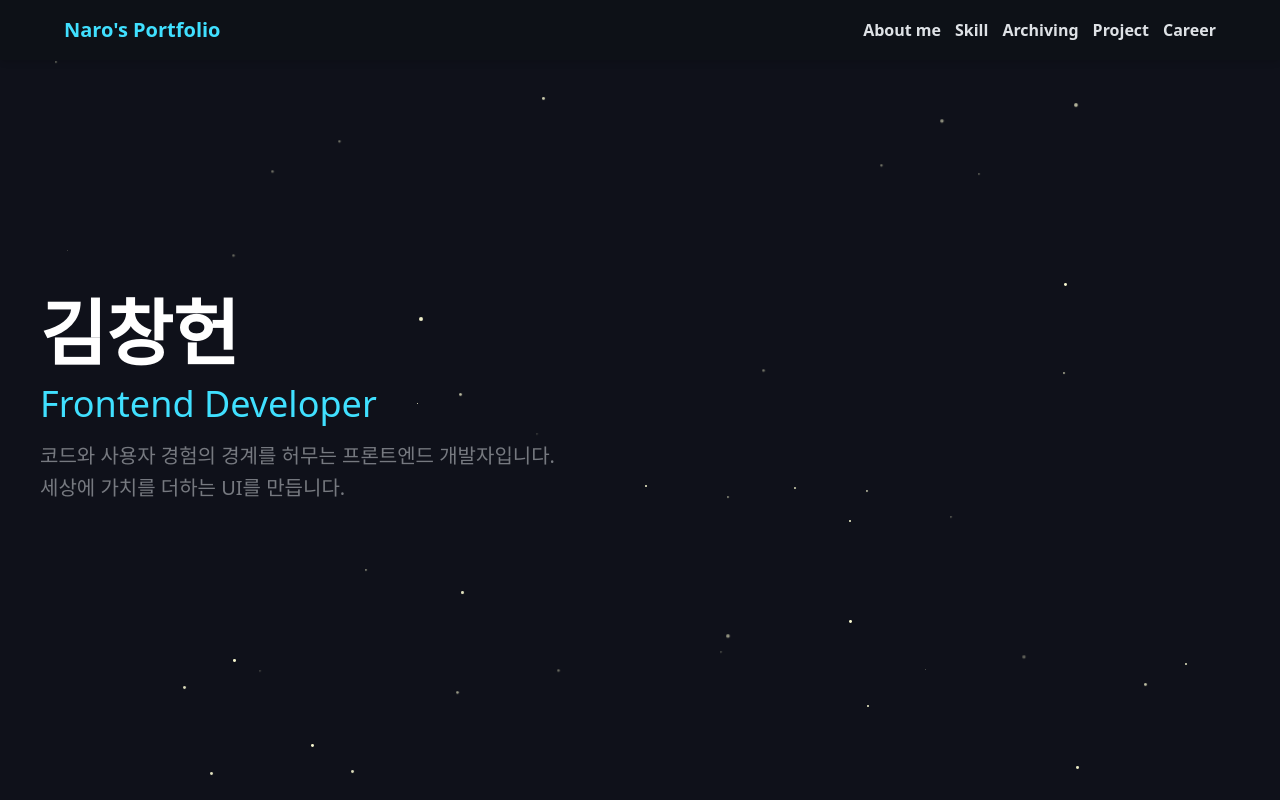
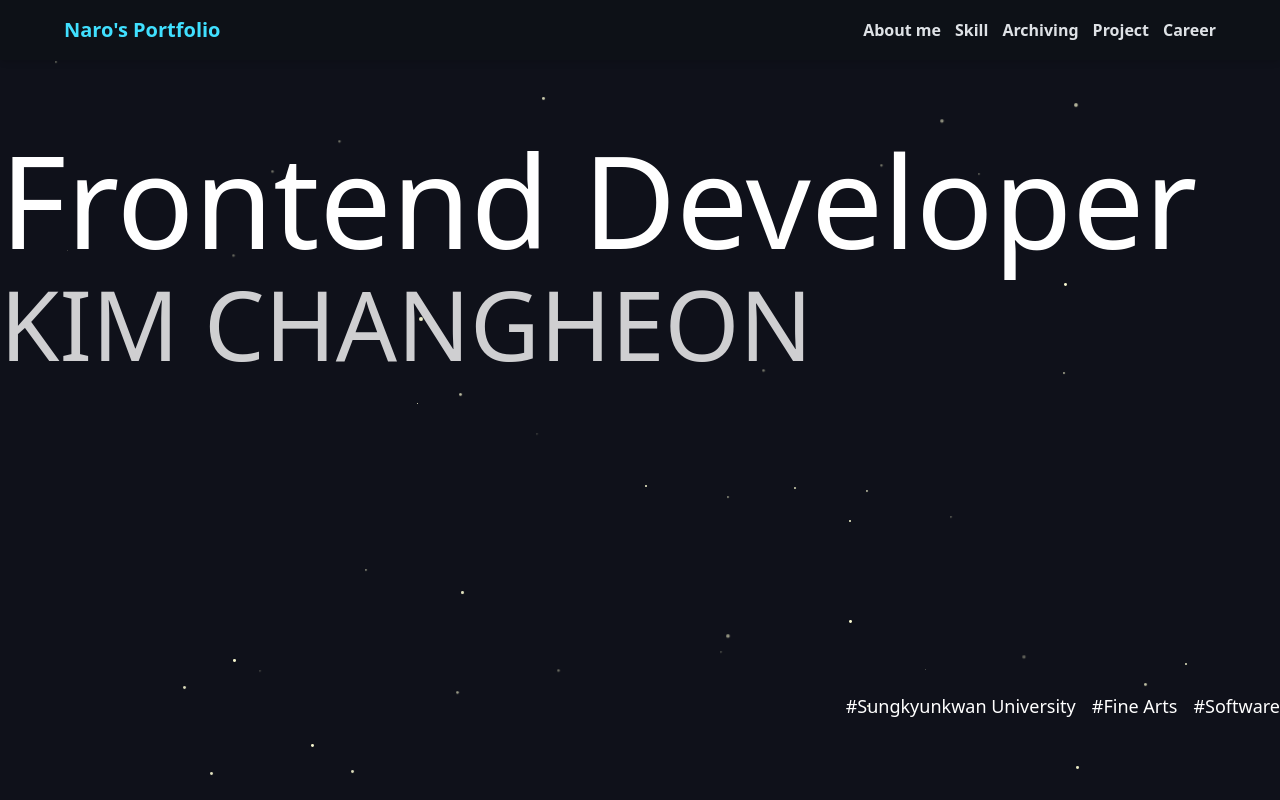
Before and after one commit to changheonkim/portfolio, a Next.js app: page / in a window 1280 px wide. Shown: the top 800 px of the page. Built offline with nearby package versions, Linux system fonts and the light colour scheme.

Commit message:
fix: 메인 텍스트 구성 변경

```diff
--- a/src/features/mainSection/ui/CentralText.tsx
+++ b/src/features/mainSection/ui/CentralText.tsx
@@ -1,59 +1,35 @@
-import { motion, useMotionValue, useTransform, animate } from 'framer-motion';
-import { useEffect } from 'react';
+import { motion } from 'framer-motion';
 
 export const CentralText = () => {
-  const baseText = 'hello, world :)' as string;
-  const count = useMotionValue(0);
-  const rounded = useTransform(count, (latest) => Math.round(latest));
-  const displayText = useTransform(rounded, (latest) =>
-    baseText.slice(0, latest),
-  );
-
-  useEffect(() => {
-    const controls = animate(count, baseText.length, {
-      type: 'tween',
-      duration: 1.5,
-      ease: 'easeIn',
-      repeat: 1,
-      repeatType: 'reverse',
-      repeatDelay: 0.5,
-    });
-    return controls.stop;
-  }, []);
-
   return (
-    <div className="relative flex flex-col items-start justify-center h-screen px-10 text-white overflow-hidden">
+    <div className="relative flex flex-col items-start h-screen px-10">
       {/* 기존 텍스트 내용 */}
-      <motion.h1
-        className="text-7xl font-extrabold text-white"
+      <motion.p
+        className="absolute top-[120px] left-0 text-9xl text-white mt-4"
         initial={{ opacity: 0, y: 50 }}
         animate={{ opacity: 1, y: 0 }}
-        transition={{ duration: 1.5, delay: 3.5 }}
-      >
-        김창헌
-      </motion.h1>
-      <motion.p
-        className="mt-4 text-4xl text-[#40e0ff]"
-        initial={{ opacity: 0, y: 50 }}
-        animate={{ opacity: 1, y: 0 }}
-        transition={{ duration: 1.5, delay: 3.6 }}
+        transition={{ duration: 1.5, delay: 1 }}
       >
         Frontend Developer
       </motion.p>
       <motion.p
-        className="mt-4 max-w-xl text-left text-xl text-opacity-50 leading-relaxed text-[#dee2e6]"
+        className="absolute top-[260px] left-0 text-8xl text-white text-opacity-80 mt-4"
         initial={{ opacity: 0, y: 50 }}
         animate={{ opacity: 1, y: 0 }}
-        transition={{ duration: 1.5, delay: 3.7 }}
+        transition={{ duration: 1.5, delay: 1.2 }}
       >
-        코드와 사용자 경험의 경계를 허무는 프론트엔드 개발자입니다. <br />
-        세상에 가치를 더하는 UI를 만듭니다.
+        KIM CHANGHEON
       </motion.p>
-
-      {/* 타이핑 애니메이션과 커서 추가 */}
-      <div className="absolute flex justify-center items-center top-1/2 left-1/2 -translate-x-1/2 -translate-y-1/2 text-5xl">
-        <motion.span>{displayText}</motion.span>
-      </div>
+      <motion.div
+        className="absolute bottom-[80px] right-0 flex gap-4 text-lg text-white"
+        initial={{ opacity: 0, y: 50 }}
+        animate={{ opacity: 1, y: 0 }}
+        transition={{ duration: 1.5, delay: 1.5 }}
+      >
+        <span>#Sungkyunkwan University</span>
+        <span>#Fine Arts</span>
+        <span>#Software</span>
+      </motion.div>
     </div>
   );
 };
```
